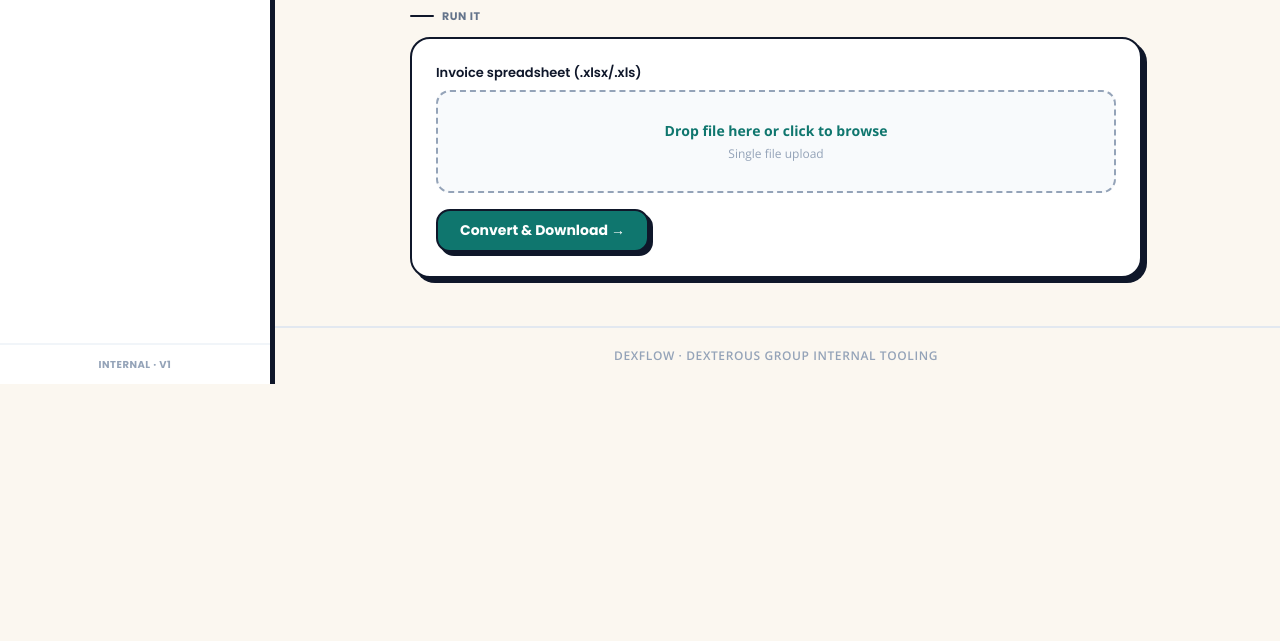
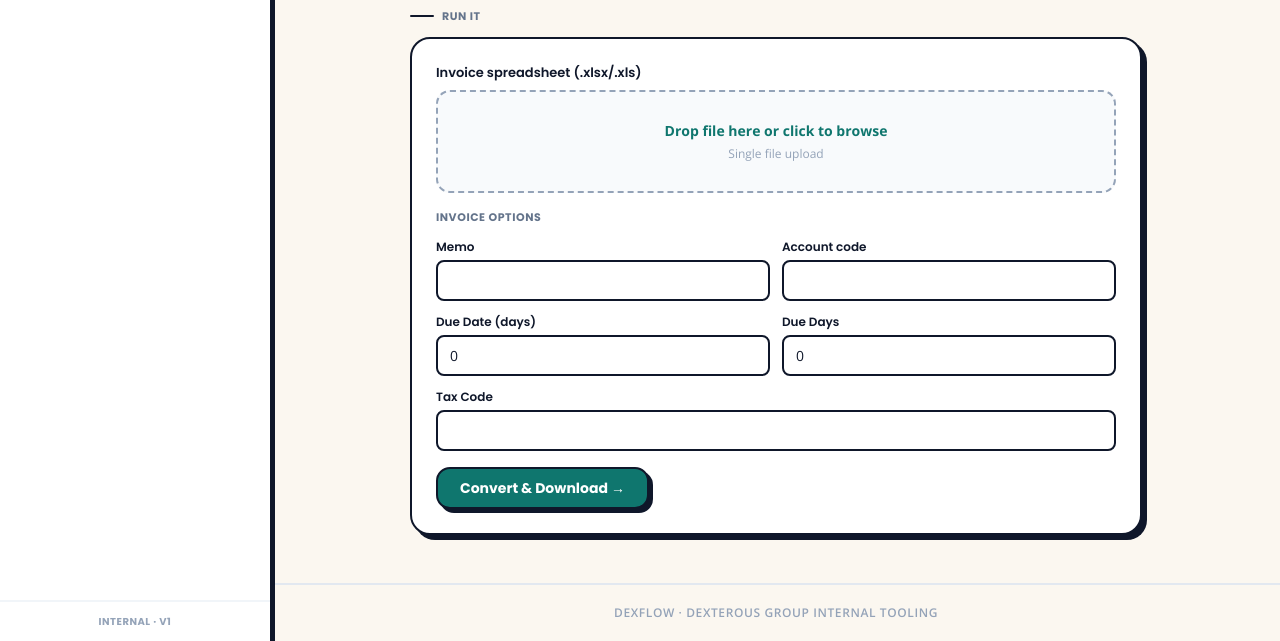
Before and after one commit to Dherick07/DexFlow, a FastAPI app: page /chemika/invoice-txt in a window 1280 px wide. Shown: the part 512-1153 px from the top of the page. Before the commit the page ends 896 px from the top, so only its background shows below. Run offline with FastAPI, Linux system fonts and the light colour scheme; some libraries are stand-ins or nearby versions.

Commit message:
fix(chemika): re-add form fields required by routers
Task 12 spec dropped month_label (required by payroll_extractor
router) and the five optional invoice fields (memo, account,
due_date, due_days, tax_code). Re-add them with clay styling
so submissions work without 422s and UX options are preserved.

```diff
--- a/app/templates/chemika/invoice_txt.html
+++ b/app/templates/chemika/invoice_txt.html
@@ -60,6 +60,29 @@
       <input type="file" name="file" accept=".xlsx,.xls" required @change="fileName = $event.target.files[0]?.name || ''" class="sr-only">
       <div class="text-[12px] mt-2 text-slate-600" x-show="fileName" x-cloak x-text="fileName"></div>
     </label>
+    <div class="mb-3 text-[11px] font-bold uppercase tracking-wider text-slate-500" style="font-family: 'Poppins', sans-serif;">Invoice options</div>
+    <div class="grid grid-cols-1 sm:grid-cols-2 gap-3 mb-4">
+      <div>
+        <label class="block text-[12px] font-semibold mb-1" style="font-family: 'Poppins', sans-serif;">Memo</label>
+        <input type="text" name="memo" value="" class="block w-full text-[14px] border-2 border-slate-900 rounded-lg px-3 py-2 bg-white">
+      </div>
+      <div>
+        <label class="block text-[12px] font-semibold mb-1" style="font-family: 'Poppins', sans-serif;">Account code</label>
+        <input type="text" name="account" value="" class="block w-full text-[14px] border-2 border-slate-900 rounded-lg px-3 py-2 bg-white">
+      </div>
+      <div>
+        <label class="block text-[12px] font-semibold mb-1" style="font-family: 'Poppins', sans-serif;">Due Date (days)</label>
+        <input type="number" name="due_date" value="0" min="0" class="block w-full text-[14px] border-2 border-slate-900 rounded-lg px-3 py-2 bg-white">
+      </div>
+      <div>
+        <label class="block text-[12px] font-semibold mb-1" style="font-family: 'Poppins', sans-serif;">Due Days</label>
+        <input type="number" name="due_days" value="0" min="0" class="block w-full text-[14px] border-2 border-slate-900 rounded-lg px-3 py-2 bg-white">
+      </div>
+      <div class="sm:col-span-2">
+        <label class="block text-[12px] font-semibold mb-1" style="font-family: 'Poppins', sans-serif;">Tax Code</label>
+        <input type="text" name="tax_code" value="" class="block w-full text-[14px] border-2 border-slate-900 rounded-lg px-3 py-2 bg-white">
+      </div>
+    </div>
     <button type="submit" :disabled="submitting" class="clay-btn">
       <span x-show="!submitting">Convert & Download →</span>
       <span x-show="submitting" x-cloak>Processing…</span>
--- a/app/templates/chemika/payroll_extractor.html
+++ b/app/templates/chemika/payroll_extractor.html
@@ -60,6 +60,9 @@
       <input type="file" name="files" accept=".xlsx" multiple required @change="fileCount = $event.target.files.length" class="sr-only">
       <div class="text-[12px] mt-2 text-slate-600" x-show="fileCount > 0" x-cloak><span x-text="fileCount"></span> file(s) selected</div>
     </label>
+    <label class="block text-[13px] font-semibold mb-2" style="font-family: 'Poppins', sans-serif;">Month label (for report header &amp; filename)</label>
+    <input type="text" name="month_label" value="{{ default_month }}" required
+           class="block w-full mb-4 text-[14px] border-2 border-slate-900 rounded-lg px-3 py-2 bg-white">
     <button type="submit" :disabled="submitting" class="clay-btn">
       <span x-show="!submitting">Extract & Download →</span>
       <span x-show="submitting" x-cloak>Processing…</span>
```
